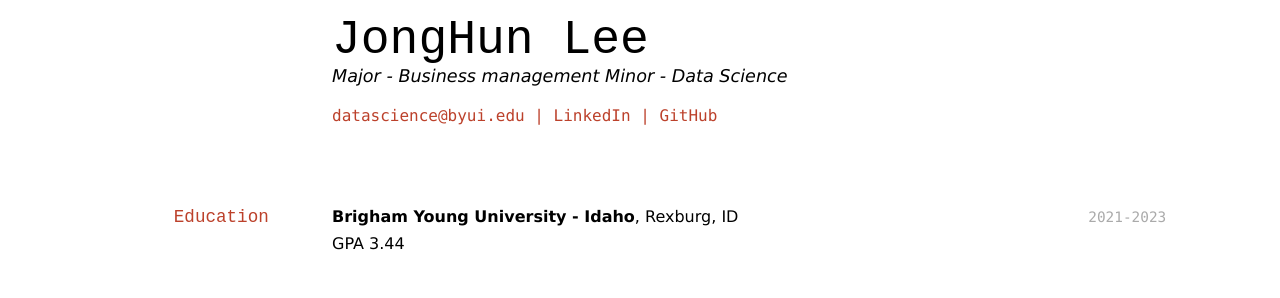
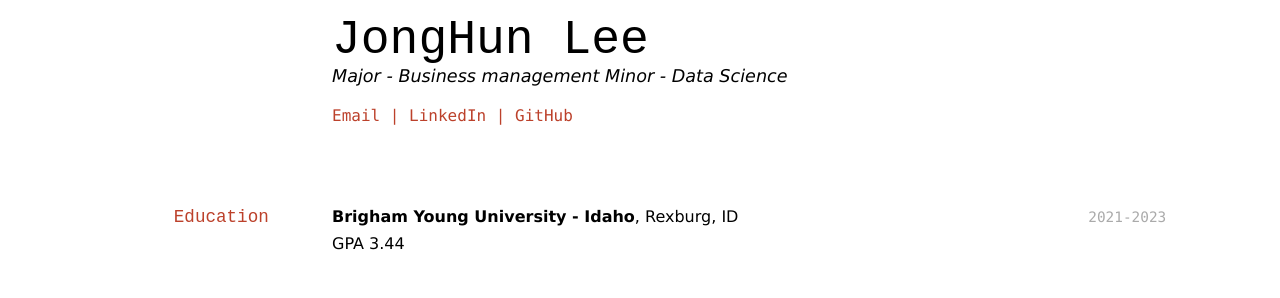
Before and after one commit to byuids-resumes/JongHun_Resume1, a Jekyll site: the page built from docs/index.md, in a window 1280 px wide. Shown: the top 298 px of the page. Built offline with Jekyll 4.4.1, drawn with Linux system fonts in a browser that asks for light colours.

Commit message:
Update index.md

```diff
--- a/docs/index.md
+++ b/docs/index.md
@@ -7,7 +7,7 @@ Major - Business management
 Minor - Data Science
 
 <div id="webaddress">
-<a href="white.winterfilm@gmail.com">datascience@byui.edu</a>
+<a href="white.winterfilm@gmail.com">Email</a>
 | <a href="https://www.linkedin.com/in/jonghunlee">LinkedIn</a>
 | <a href="https://siwol-archive.github.io/">GitHub</a>
 </div>
```
